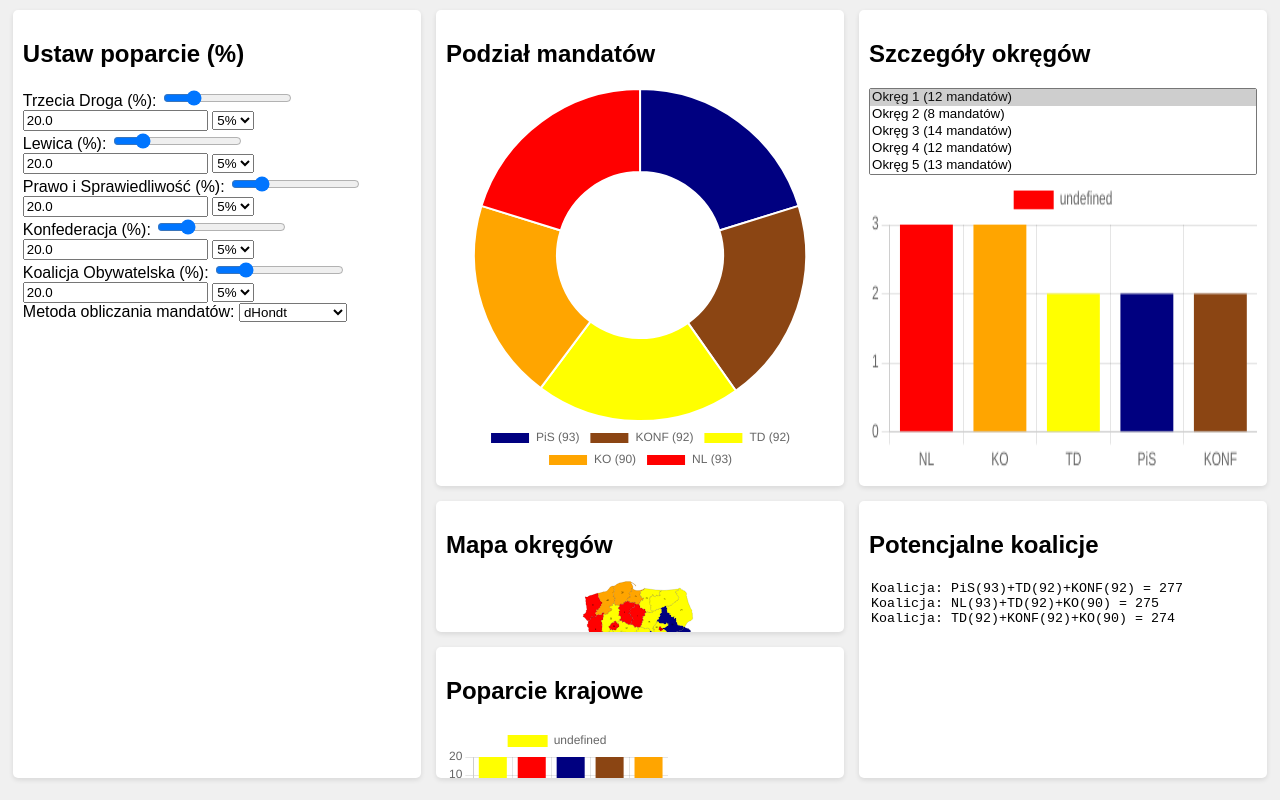
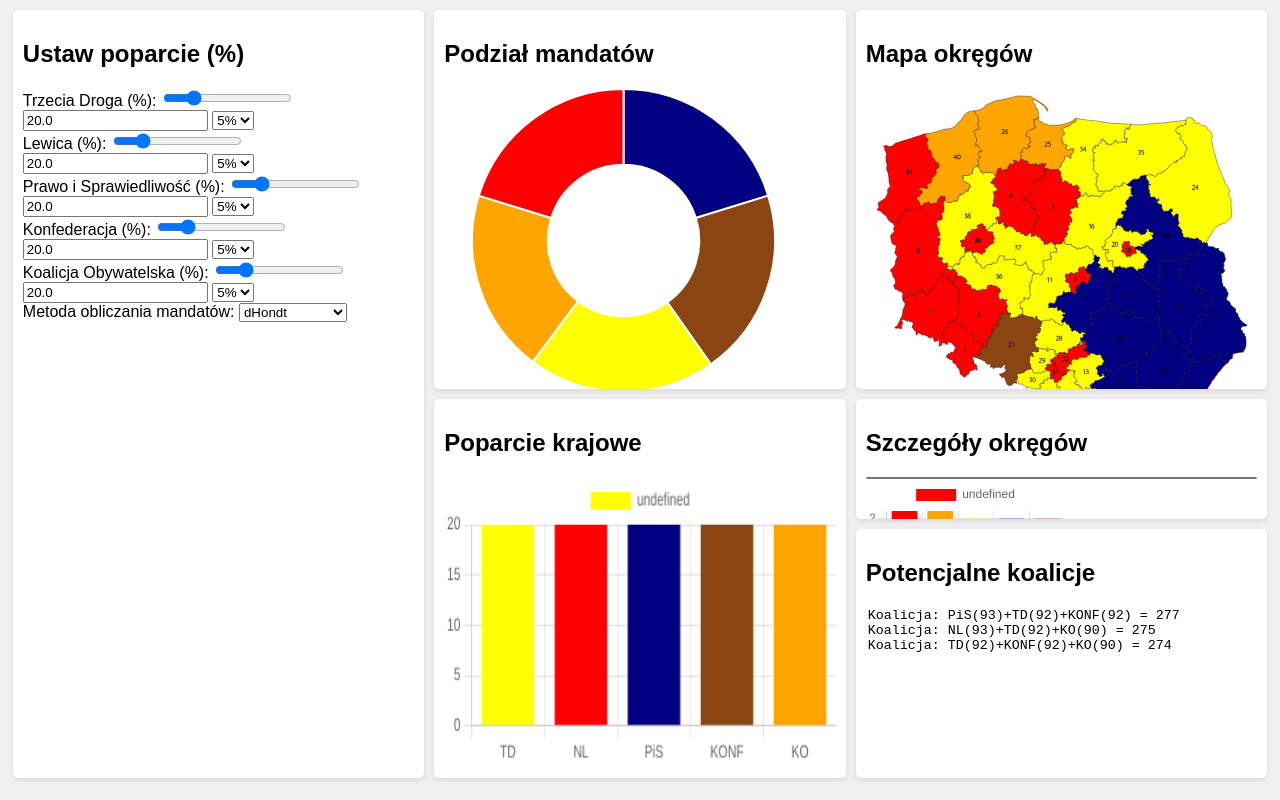
Before and after one commit to icerstop/koalicjometr, a plain HTML site: page index.html in a window 1280 px wide. Drawn offline with nearby package versions, Linux system fonts and the light colour scheme.

Commit message:
Update styles.css

```diff
--- a/styles.css
+++ b/styles.css
@@ -3,19 +3,57 @@ body {
     margin: 0;
     padding: 10px;
     background-color: #f0f0f0;
-    overflow: hidden; /* Wyłącz przewijanie całej strony */
+    overflow: hidden; /* Zapobiega przewijaniu strony */
 }
 
 .container {
     display: grid;
     grid-template-columns: repeat(3, 1fr);
-    grid-template-rows: auto 1fr 1fr; /* pierwszy wiersz dynamiczny, kolejne po równo */
-    gap: 15px;
+    grid-template-rows: repeat(6, 1fr); /* dokładne proporcje dla rzędów */
+    gap: 10px;
     width: 98vw;
-    height: 96vh; /* trochę mniej niż cały viewport */
+    height: 96vh; /* Zajmujemy większość ekranu */
     margin: 0 auto;
 }
 
+/* Lewa kolumna – suwaki (całość wysokości) */
+.sliders-section {
+    grid-column: 1;
+    grid-row: 1 / span 6;
+    overflow-y: auto; /* Jeśli masz bardzo dużo suwaków */
+}
+
+/* Wykres donut (prawa góra) */
+.chart-section:nth-child(2) {
+    grid-column: 2;
+    grid-row: 1 / span 3;
+}
+
+/* Wykres poparcie krajowe (lewy dół środek) */
+.chart-section:nth-child(4) {
+    grid-column: 2;
+    grid-row: 4 / span 3;
+}
+
+/* Mapa (prawa góra) */
+.map-section {
+    grid-column: 3;
+    grid-row: 1 / span 3;
+}
+
+/* Szczegóły okręgów (prawy dół środek) */
+.details-section {
+    grid-column: 3;
+    grid-row: 4 / span 1;
+}
+
+/* Potencjalne koalicje (prawy dół dół) */
+.coalitions-section {
+    grid-column: 3;
+    grid-row: 5 / span 2;
+}
+
+/* Wszystkie sekcje bez przewijania */
 .sliders-section,
 .chart-section,
 .map-section,
@@ -25,69 +63,17 @@ body {
     padding: 10px;
     border-radius: 5px;
     box-shadow: 0 2px 5px rgba(0,0,0,0.1);
-    overflow: hidden; /* Bez przewijania wewnętrznego */
+    overflow: hidden; /* BRAK wewnętrznego przewijania */
     display: flex;
     flex-direction: column;
 }
 
-.sliders-section {
-    grid-column: span 1;
-    grid-row: span 3; /* Zajmuje wszystkie 3 rzędy */
-    overflow-y: auto; /* Jeśli suwaków jest dużo */
-}
-
-.chart-section:nth-child(2) { /* Donut */
-    grid-column: 2;
-    grid-row: 1;
-}
-
-.map-section { /* Mapa */
-    grid-column: 2;
-    grid-row: 2;
-}
-
-.chart-section:nth-child(4) { /* Wykres słupkowy */
-    grid-column: 2;
-    grid-row: 3;
-}
-
-.details-section { /* Szczegóły */
-    grid-column: 3;
-    grid-row: 1;
-}
-
-.coalitions-section { /* Koalicje */
-    grid-column: 3;
-    grid-row: 2 / span 2; /* Zajmuje dolne dwa rzędy */
-}
-
-canvas, #map, svg {
-    flex: 1; /* Wypełniają dostępną przestrzeń */
+/* Zapewnienie, że canvas, svg i textarea idealnie wypełniają sekcje */
+canvas, #map, svg, #coalitions-text {
+    flex: 1;
     width: 100%;
     height: 100%;
-}
-
-#coalitions-text {
-    flex: 1;
-    width: 100%;
     resize: none;
     border: none;
     outline: none;
 }
-
-/* Responsywność dla telefonów */
-@media (max-width: 900px) {
-    .container {
-        grid-template-columns: 1fr;
-        grid-template-rows: repeat(6, auto);
-        height: auto;
-        overflow-y: auto; /* na telefonach pozwól przewijać cały kontener */
-    }
-    .sliders-section,
-    .chart-section,
-    .map-section,
-    .details-section,
-    .coalitions-section {
-        max-height: none;
-    }
-}
```
